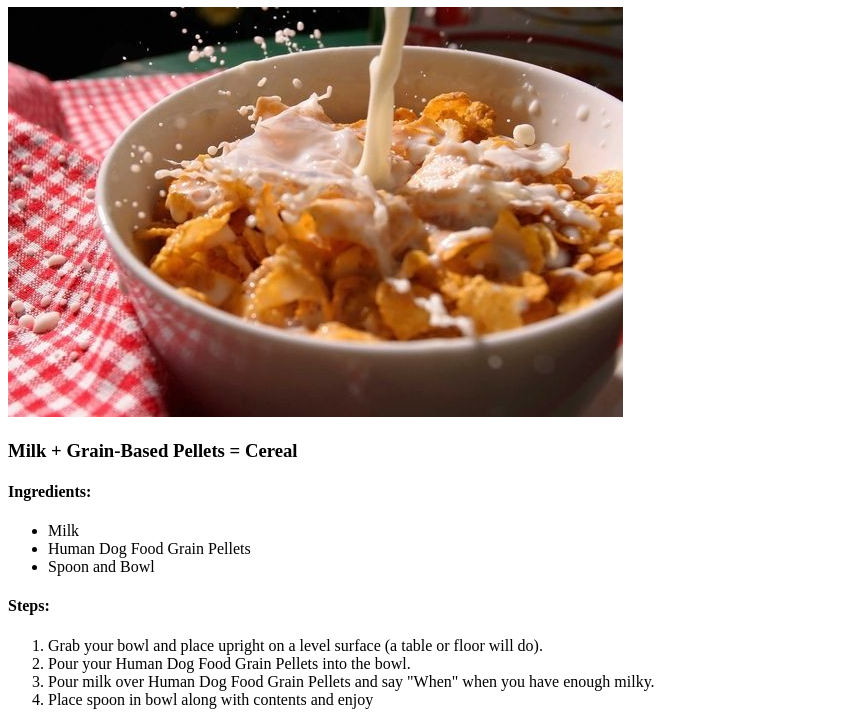
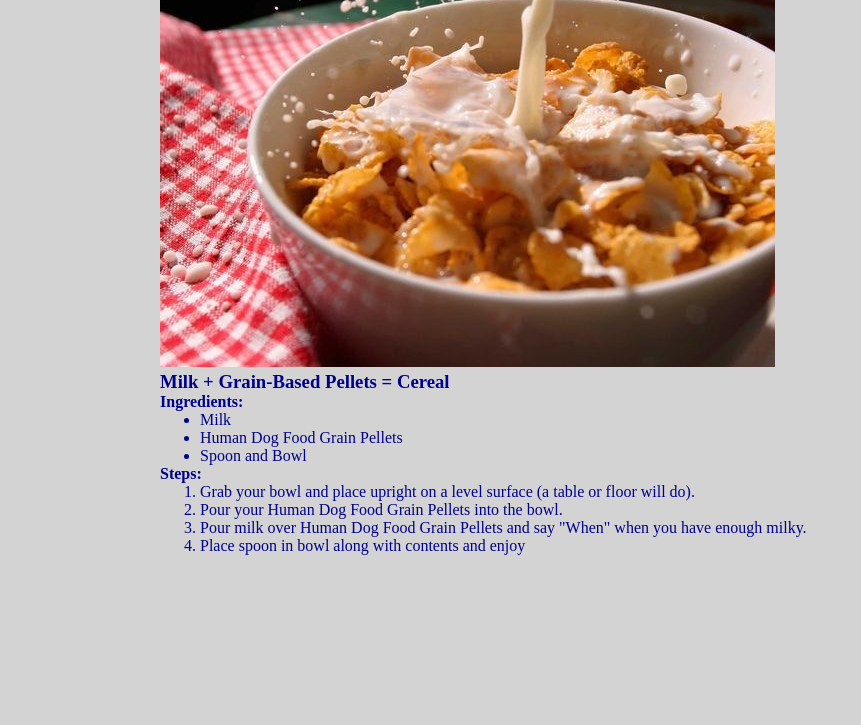
Before and after one commit to zedeloc/odin-recipes, a plain HTML site: page recipes/cereal.html in a window 1280 px wide. Shown: the part 102-827 px from the top of the page, without its empty margins (0-861 px from the left). After the commit the page ends 800 px from the top, so only its background shows below. Drawn offline with Linux system fonts and the light colour scheme.

Commit message:
Update CSS

```diff
--- a/styles.css
+++ b/styles.css
@@ -0,0 +1,13 @@
+
+
+* {
+    max-width: 960px;
+    margin: auto;
+    font-family: 'Times New Roman', Times, serif;
+    background-color: lightgray;
+    color: darkblue;
+}
+
+img {
+    justify-self: center;
+}
```
Also changed, not shown: index.html (+1 -0 lines).
